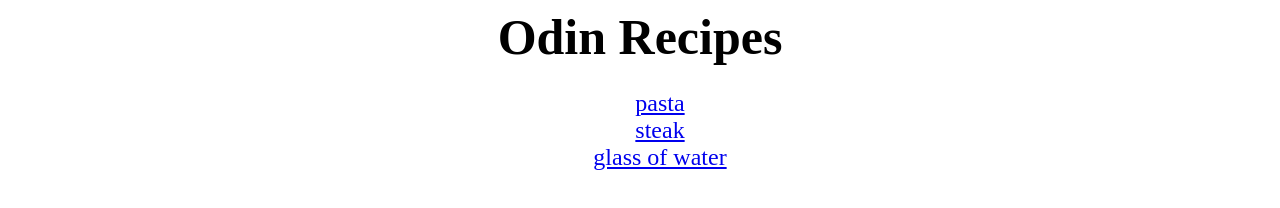
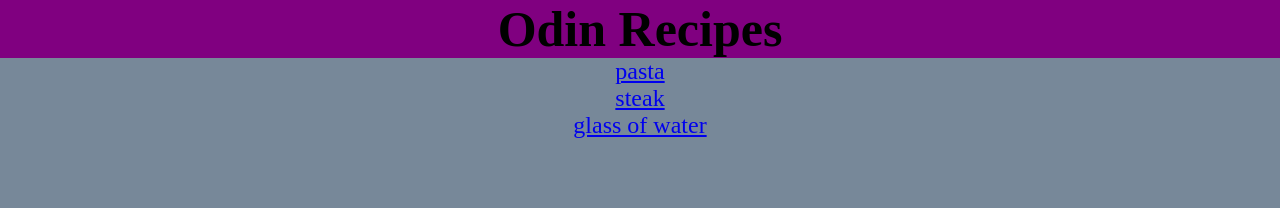
Before and after one commit to Max-Barnes/odin-recipes, a plain HTML site: page index.html in a window 1280 px wide. Drawn offline with Linux system fonts and the light colour scheme.

Commit message:
added colors :D

```diff
--- a/style.css
+++ b/style.css
@@ -1,13 +1,19 @@
 body {
    font-family: 'Times New Roman', 'Calibri', sans-serif
 }
+* {
+    padding: 0;
+    margin: 0;
+    background-color: lightslategrey;
+}
 .recipe-list {
     font-size:24px;
-    text-align:center
+    text-align:center;
 }
 
 .header {
     font-size:50px;
     font-weight:900;
     text-align:center;
+    background-color: purple;
 }
```
